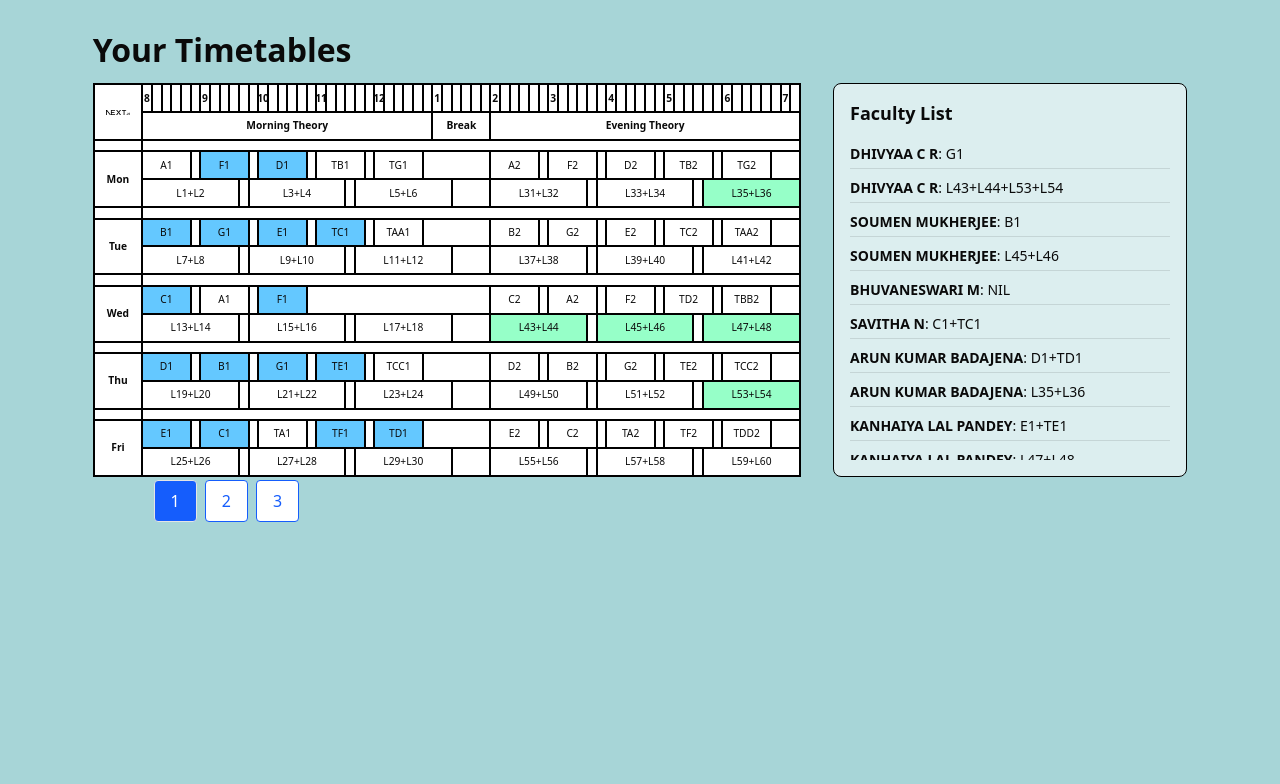
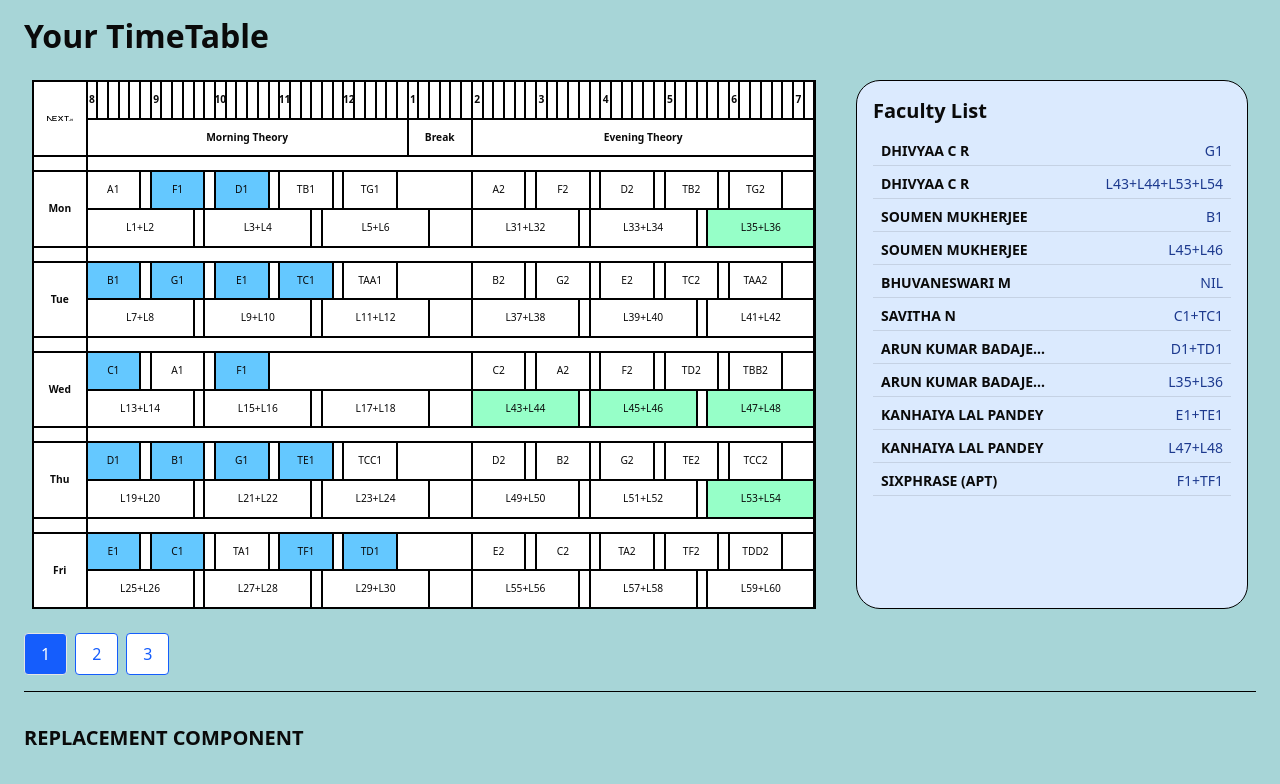
Before and after one commit to CodeChefVIT/ffcs, a Next.js app: page / in a window 1280 px wide. Shown: the top 784 px of the page. Built offline with nearby package versions, Linux system fonts and the light colour scheme.

Commit message:
chore: clean up and improve code structure; Shifted to Tailwind

```diff
--- a/src/app/landing/landing.module.css
+++ /dev/null
@@ -1,62 +0,0 @@
-.pageContainer {
-  background-color: #a7d5d7;
-  min-height: 100vh;
-  padding: 2rem;
-}
-
-.outerWrapper {
-  display: flex;
-  justify-content: center;
-}
-
-.mainContent {
- height: 75%;
-  width: 90%;
-  max-width: 1600px;
-  aspect-ratio: 25 / 12;
-  min-width: 1000px;
-  min-height: 480px;
-  display: flex;
-  gap: 2rem;
-  align-items: stretch;
-}
-
-.timeTableWrapper {
-  height: 75%;
-
-  display: flex;
-  flex-direction: column;
-}
-
-.facultyTableWrapper {
-
-  height: 75%;
-
-  display: flex;
-  flex-direction: column;
-}
-
-.timeTableWrapper {
-  flex: 2;
-}
-
-.facultyTableWrapper {
-  flex: 1;
-}
-
-.buttonGroup {
-  margin-top: -8rem;
-  display: flex;
-  gap: 0.5rem;
-  margin-right: 30%;
-  margin-left:10%;
-  justify-content: left;
-}
-
-.pageTitle {
-  font-size: 2rem;
-  font-weight: bold;
-  line-height: 1.1;
-  margin-bottom: 1rem;
-  margin-left: 5%;
-}
--- a/src/app/landing/landing.tsx
+++ b/src/app/landing/landing.tsx
@@ -4,7 +4,6 @@ import React, { useState } from 'react';
 import TimeTable from '@/components/timetable/TimeTable';
 import FacultyTable from '@/components/ui/FacultyTable';
 import { IFacultyData, tableFacingSlot } from '@/lib/type';
-import styles from './landing.module.css';
 
 const extractSlotNames = (facultyData: IFacultyData[]): tableFacingSlot[] => {
   const slotSet = new Set<string>();
@@ -86,14 +85,13 @@ const initialFacultyData: IFacultyData[][] = [
     facultySlot: ['F1+TF1'],
     subject: 'BSTS101P - Quantitative Skills Practice I'
   }
-]
-,
+],
   [
-    { faculty: 'John Doe', facultySlot: ['A1+TA1', 'A1+TA1+TAA1'], _id: '1' },
-    { faculty: 'Jane Smith', facultySlot: ['B1+TB1'], _id: '2' },
-    { faculty: 'Raj Patel', facultySlot: ['C1+TC1', 'C1+TC1+TCC1'], _id: '3' },
-    { faculty: 'Emily Davis', facultySlot: ['D1+TD1'], _id: '4' },
-    { faculty: 'Michael Brown', facultySlot: ['E1+TE1'], _id: '5' },
+    { faculty: 'John Doe', facultySlot: ['A1+TA1+TAA1'], _id: '1' },
+    { faculty: 'Jane Smith', facultySlot: ['B2', 'L1+L2'], _id: '2' },
+    { faculty: 'f3', facultySlot: ['A2'], _id: '3' },
+    { faculty: 'f4', facultySlot: ['B1'], _id: '4' },
+    { faculty: 'f5', facultySlot: ['D1+TD1', 'E1+TE1'], _id: '5' },
   ],
   [
     { faculty: 'Alice Johnson', facultySlot: ['C1', 'C2'], _id: '6' },
@@ -108,24 +106,25 @@ export default function View() {
   const slotNames: tableFacingSlot[] = extractSlotNames(selectedData);
 
   return (
-    <div className={styles.pageContainer}>
-    <h1 className={styles.pageTitle}>Your Timetables</h1>
-      <div className={styles.outerWrapper}>
-        <div className={styles.mainContent}>
-          <div className={styles.timeTableWrapper}>
+    <div className="h-screen w-screen overflow-hidden bg-[#a7d5d7]">
+      <div className="flex flex-col h-full max-w-[1600px] mx-auto min-w-[1000px] px-6 py-4 box-border">
 
+
+        <h1 className="text-[2.5vw] font-bold leading-tight mb-4 text-left">
+          Your TimeTable
+        </h1>
+
+        <div className="flex flex-1 gap-6 overflow-hidden">
+          <div className="flex-[2] overflow-auto rounded  p-2">
             <TimeTable slotNames={slotNames} />
           </div>
-
-          <div className={styles.facultyTableWrapper}>
-
+          <div className="flex-1 overflow-auto rounded p-2">
             <FacultyTable list={selectedData} />
-
-          </div>
           </div>
         </div>
 
-      <div className={styles.buttonGroup}>
+
+        <div className="mt-4 flex gap-2 justify-start">
           {initialFacultyData.map((_, i) => (
             <button
               key={i}
@@ -139,6 +138,13 @@ export default function View() {
               {i + 1}
             </button>
           ))}
+
+        </div>
+        <footer className="mt-4 border-t border-black pt-8 pb-8">
+          <div className="flex flex-wrap gap-4">
+            <h1 className="text-xl font-semibold">REPLACEMENT COMPONENT</h1>
+          </div>
+        </footer>
       </div>
     </div>
   );
--- a/src/components/ui/FacultyTable.module.css
+++ /dev/null
@@ -1,40 +0,0 @@
-
-.container {
-  height: 100%;
-  width: 100%;
-  background-color: #dceeef;
-  border: 1px solid black;
-  border-radius: 0.5rem;
-  padding: 1rem;
-  display: flex;
-  flex-direction: column;
-}
-
-.header {
-  font-size: 1.125rem;
-  font-weight: 600;
-  margin-bottom: 1rem;
-}
-
-.list {
-  flex: 1;
-  overflow: auto;
-  display: flex;
-  flex-direction: column;
-  gap: 0.5rem;
-}
-
-.list::-webkit-scrollbar {
-  display: none;
-}
-
-.list {
-  scrollbar-width: none;
-  -ms-overflow-style: none;
-}
-
-.item {
-  font-size: 0.875rem;
-  padding-bottom: 0.25rem;
-  border-bottom: 1px solid rgba(0, 0, 0, 0.1);
-}
--- a/src/components/ui/FacultyTable.tsx
+++ b/src/components/ui/FacultyTable.tsx
@@ -1,6 +1,5 @@
 import React from 'react';
 import { IFacultyData } from '@/lib/type';
-import styles from './FacultyTable.module.css';
 
 interface Props {
   facultyData?: IFacultyData;
@@ -9,12 +8,57 @@ interface Props {
 
 export default function FacultyTable({ list }: Props) {
   return (
-    <div className={styles.container}>
-      <h2 className={styles.header}>Faculty List</h2>
-      <ul className={styles.list}>
+    <div className="h-full w-full bg-blue-100 border border-black rounded-3xl p-4 flex flex-col overflow-hidden">
+      <h2 className="text-xl font-bold mb-4">Faculty List</h2>
+      <ul
+        className="space-y-2 flex-1 w-full"
+        style={{
+          overflowY: 'auto',
+          scrollbarWidth: 'none',
+          msOverflowStyle: 'none',
+        }}
+      >
+        <style>
+          {`
+            ul::-webkit-scrollbar {
+              display: none;
+            }
+          `}
+        </style>
         {list.map((fac, idx) => (
-          <li key={idx} className={styles.item}>
-            <strong>{fac.faculty}</strong>: {fac.facultySlot.join(', ')}
+          <li
+            key={idx}
+            className="text-sm border-b border-black/10 pb-1 flex justify-between items-center w-full"
+            style={{ minWidth: 0 }}
+          >
+            <span
+              className="font-semibold text-left ml-2"
+              style={{
+                overflow: 'hidden',
+                textOverflow: 'ellipsis',
+                whiteSpace: 'nowrap',
+                minWidth: 0,
+                flex: 1,
+                maxWidth: '48%',
+              }}
+              title={fac.faculty}
+            >
+              {fac.faculty}
+            </span>
+            <span
+              className="text-right text-blue-900 mr-2"
+              style={{
+                overflow: 'hidden',
+                textOverflow: 'ellipsis',
+                whiteSpace: 'nowrap',
+                minWidth: 0,
+                flex: 1,
+                maxWidth: '48%',
+              }}
+              title={fac.facultySlot.join(', ')}
+            >
+              {fac.facultySlot.join(', ')}
+            </span>
           </li>
         ))}
       </ul>
```
Lines whose indentation alone changed are shown as unchanged.
